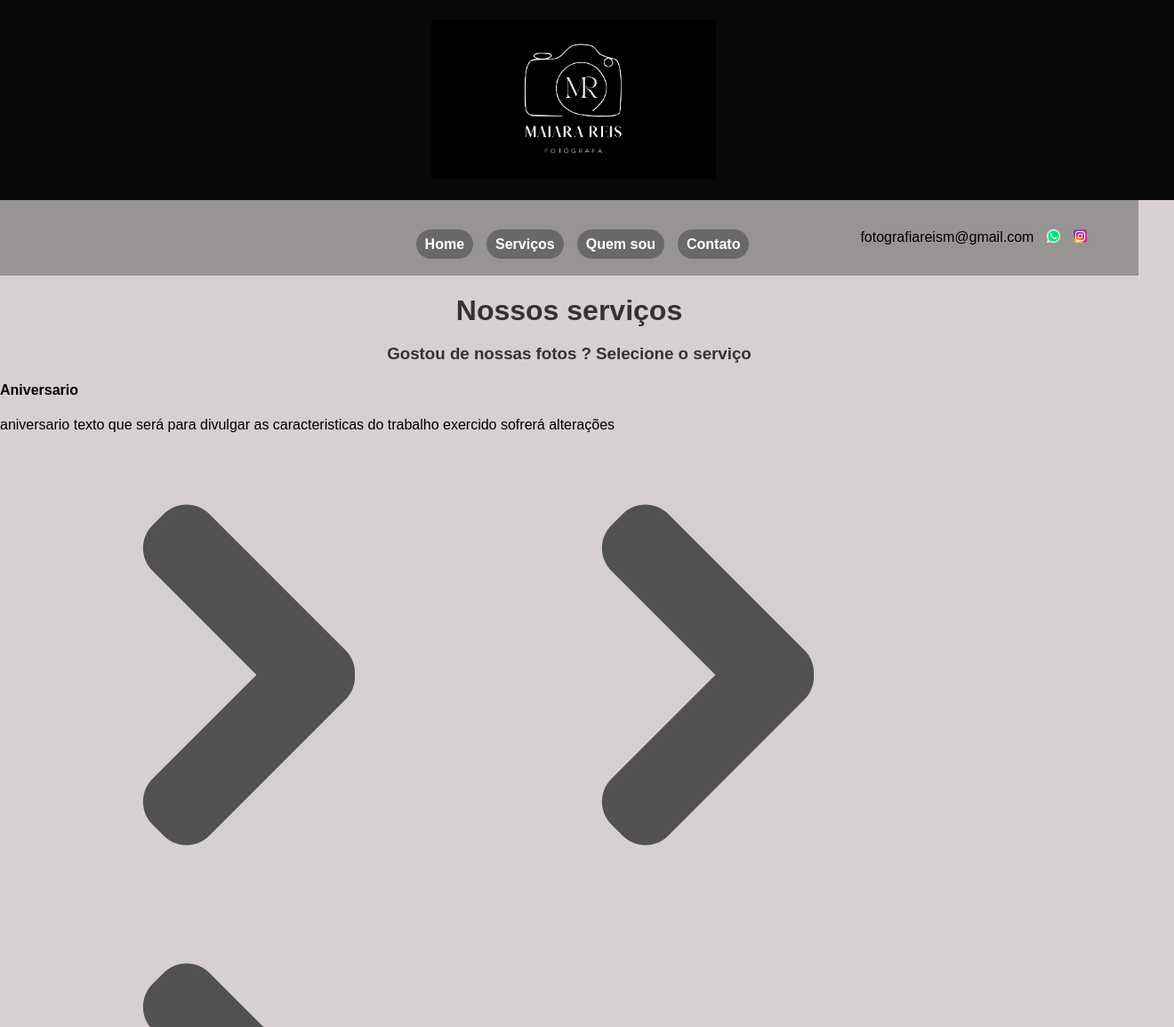
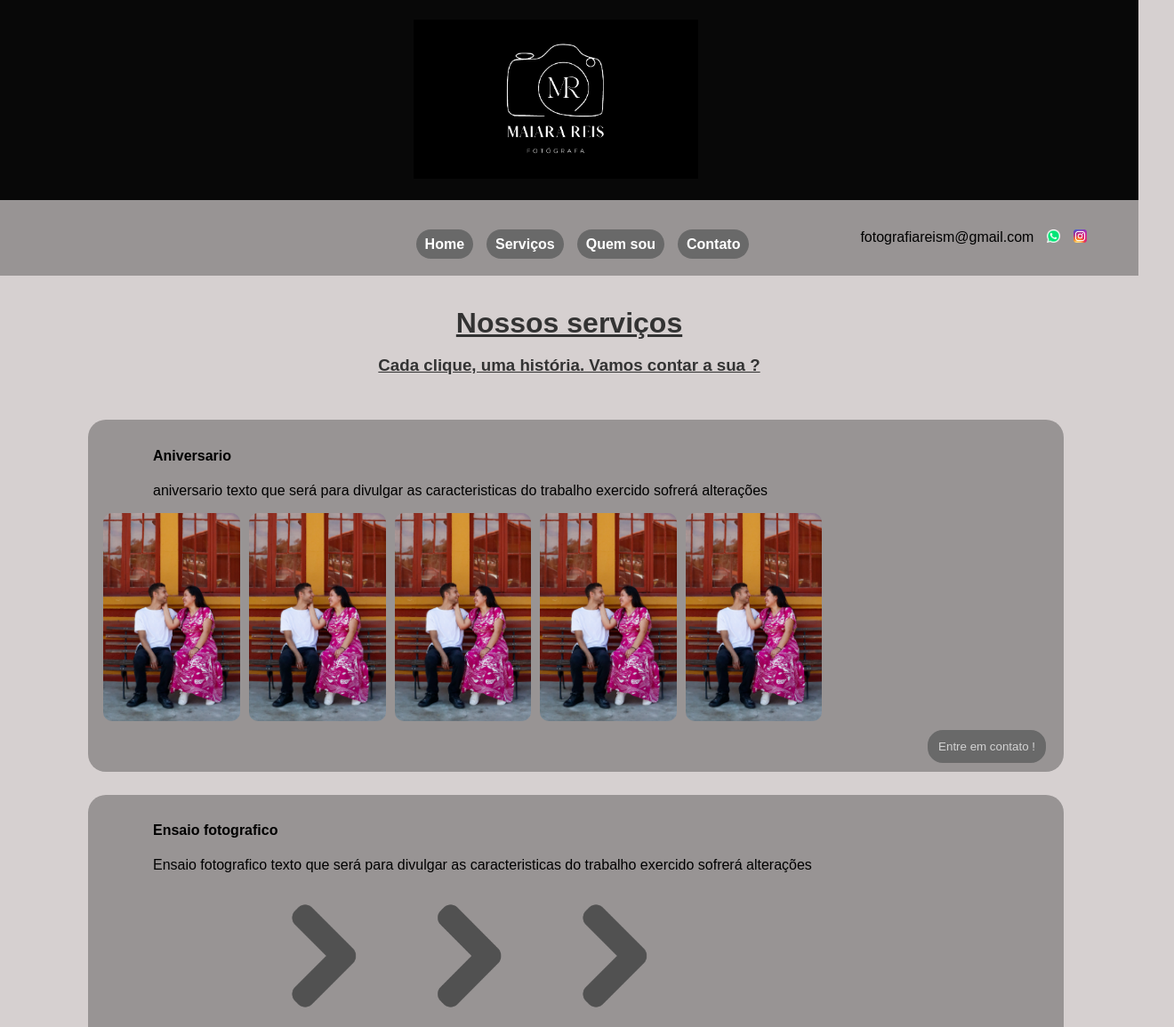
Before and after one commit to lucio2505/Mreis, a plain HTML site: page servico.html in a window 1280 px wide. Shown: the top 1155 px of the page at 89% size, 1320 px wide, since content can reach past the window. Drawn offline with Linux system fonts and the light colour scheme.

Commit message:
estilizando pagina servico

```diff
--- a/css/servico.css
+++ b/css/servico.css
@@ -21,7 +21,7 @@ body{
 header {
     background-color:rgb(8, 8, 8);
     grid-template-columns: auto 1fr auto;
-    width: 100%;
+    width: 96.9%;
     display: flex;
     flex-direction: column;
     align-items: center;
@@ -110,18 +110,76 @@ header {
 /*Servio*/
 
 .titulo {
+    margin-top: 35px;
     text-align: center;
-    margin-bottom: 20px; /* opcional: dá um espaço abaixo se quiser */
+    margin-bottom: 50px; /* opcional: dá um espaço abaixo se quiser */
 }
 
 .titulo h1 {
-    margin-bottom: 10px; /* opcional: separa o h1 do h3 */
+    margin-bottom: 5px; /* opcional: separa o h1 do h3 */
     color: #333333;
+    text-decoration: underline;
 }
 
 .titulo h3 {
     color: #333333;
+    text-decoration: underline;
+
 }
+
+.container-slider {
+    width: 100%;
+    border-radius: 10px;
+}
+
+.servico{
+    margin-left: 99px;
+    background-color: rgb(152, 148, 148);
+    border-radius: 20px;
+    width: 80%;
+    margin-bottom: 2%;
+    padding-top: 10px;
+    padding-left: 73px;
+    padding-bottom: 10px;
+}
+
+.slider{
+    width: 97%;
+    height: 100%;  /* Garante que a altura da imagem será igual à altura definida para o contêiner */
+    border-radius: 10px;
+    opacity: 0;
+    transition: opacity .2s;
+}
+
+.on{
+    opacity: 1;
+}
+
+
+.container-imagem {
+    display: flex;
+    justify-content: center; /* Centraliza horizontalmente */
+    gap: 10px; /* Espaço entre as imagens, opcional */
+    margin-top: 10px; /* Espaço entre o parágrafo e as imagens */
+    margin-bottom: 10px; /* Espaço antes do botão */
+
+}
+
+.container-imagem img{
+    width: 15%;
+}
+
+.servico button{
+    display: block;
+    margin-left: auto;
+    margin-right: 20px; /* opcional, só pra não grudar na borda */
+    padding: 9px 10px;
+    color: lightgray;
+    background-color: dimgray;
+    border: 2px solid dimgray;
+    border-radius: 17px;
+}
+
 
 /*Rodapé*/
 
--- a/js/servico.js
+++ b/js/servico.js
@@ -20,3 +20,63 @@ window.addEventListener('scroll', checkMovementOnScroll);
 
 // Chama a função ao carregar a página para elementos que já estão visíveis
 checkMovementOnScroll();
+
+
+//CARROSSEL//
+const slider = document.querySelectorAll('.slider');
+const btnPrev = document.getElementById('prev-button');
+const btnNext = document.getElementById('next-button');
+
+let currentSlide = 0;
+
+function hideSlider(){
+    slider.forEach(item => item.classList.remove('on'))
+}
+
+function showSlider(){
+    slider[currentSlide].classList.add('on')
+}
+
+function nextSlider() {
+    hideSlider()
+    if(currentSlide == slider.length -1) {
+        currentSlide = 0
+    }else{
+        currentSlide++
+    }
+    showSlider()
+}
+
+function prevSlider() {
+    hideSlider()
+    if(currentSlide == 0) {
+        currentSlide = slider.length -1
+    }else{
+        currentSlide--
+    }
+    showSlider()
+}
+
+btnNext.addEventListener('click', nextSlider)
+btnPrev.addEventListener('click', prevSlider)
+
+setInterval(nextSlider, 6000);
+
+console.log(slider)
+
+const moveElementsslider = document.querySelectorAll('.move-on-scroll');
+
+function moveOnScroll() {
+    moveElementsslider.forEach((element) => {
+        const position = element.getBoundingClientRect().top;
+        const screenPosition = window.innerHeight / 1.2;
+
+        if (position < screenPosition) {
+            element.classList.add('move');
+        }
+    });
+}
+
+window.addEventListener('scroll', moveOnScroll);
+
+moveOnScroll();
--- a/servico.html
+++ b/servico.html
@@ -33,16 +33,20 @@
 
     <div class="titulo">
         <h1>Nossos serviços</h1>
-        <h3>Gostou de nossas fotos ? Selecione o serviço </h3>
+        <h3>Cada clique, uma história. Vamos contar a sua ?</h3>
     </div>
     <div class="servico">
         <h4>Aniversario</h4>
         <p>aniversario texto que será para divulgar as caracteristicas do trabalho exercido sofrerá alterações</p>
         <div class="container-slider move-element">
             <div class="container-imagem">
-                <img src="img/arrow.png" alt="slide" class="slider on">
-                <img src="img/arrow.png" alt="slide" class="slider">
-                <img src="img/arrow.png" alt="slide" class="slider">
+                <img src="img/_MG_2855.jpg" alt="slide" class="slider on">
+                <img src="img/_MG_2855.jpg" alt="slide" class="slider on">
+                <img src="img/_MG_2855.jpg" alt="slide" class="slider on">
+                <img src="img/_MG_2855.jpg" alt="slide" class="slider on">
+                <img src="img/_MG_2855.jpg" alt="slide" class="slider on">
+                <img src="img/_MG_2855.jpg" alt="slide" class="slider">
+                <img src="img/_MG_2855.jpg" alt="slide" class="slider">
             </div>
         </div>
         <button>Entre em contato !</button>
@@ -53,6 +57,8 @@
         <p>Ensaio fotografico texto que será para divulgar as caracteristicas do trabalho exercido sofrerá alterações</p>
         <div class="container-slider move-element">
             <div class="container-imagem">
+                <img src="img/arrow.png" alt="slide" class="slider on">
+                <img src="img/arrow.png" alt="slide" class="slider on">
                 <img src="img/arrow.png" alt="slide" class="slider on">
                 <img src="img/arrow.png" alt="slide" class="slider">
                 <img src="img/arrow.png" alt="slide" class="slider">
@@ -67,6 +73,8 @@
         <div class="container-slider move-element">
             <div class="container-imagem">
                 <img src="img/arrow.png" alt="slide" class="slider on">
+                <img src="img/arrow.png" alt="slide" class="slider">
+                <img src="img/arrow.png" alt="slide" class="slider">
                 <img src="img/arrow.png" alt="slide" class="slider">
                 <img src="img/arrow.png" alt="slide" class="slider">
             </div>
```
